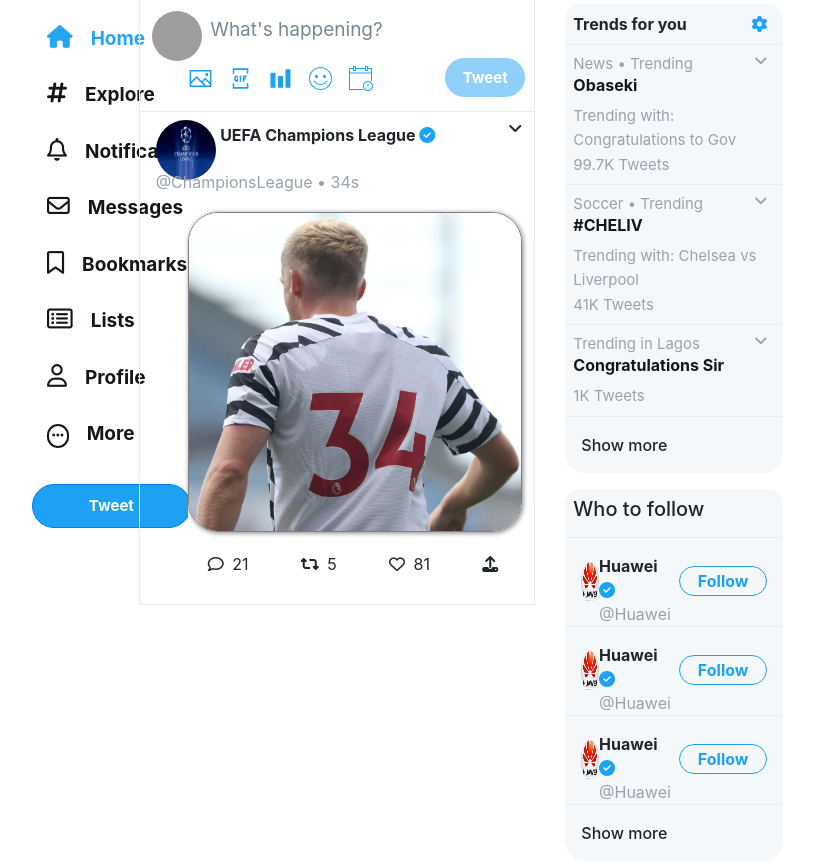
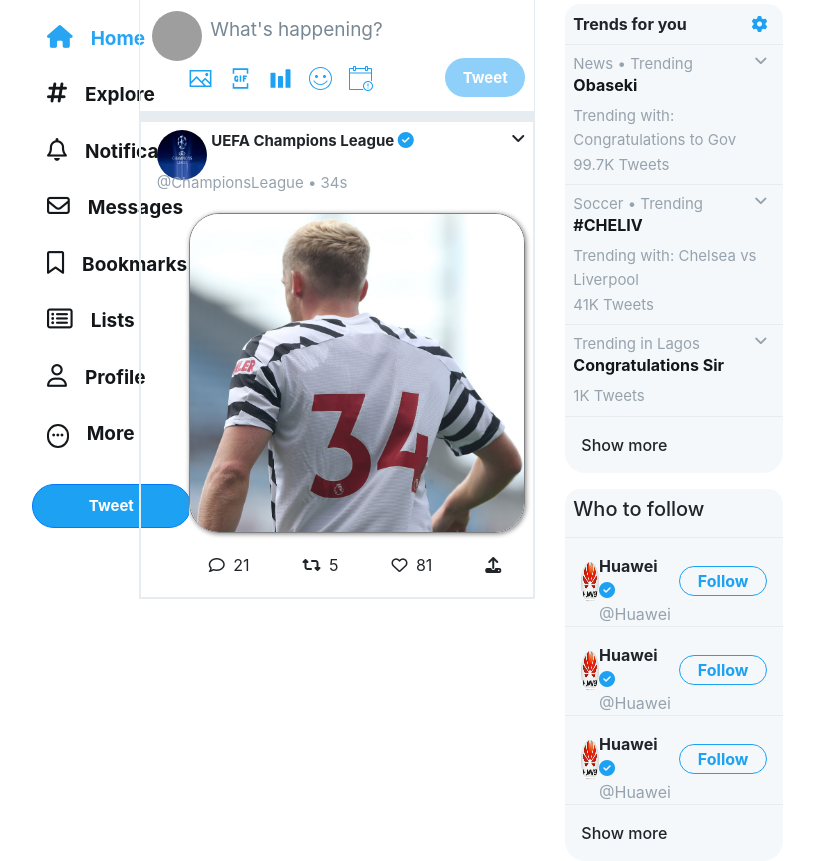
Before and after one commit to Tituz175/Twitter, a plain HTML site: page home.html in a window 1280 px wide. Shown: the part 58-919 px from the top of the page, without its empty margins (303-1117 px from the left). Drawn offline with Linux system fonts and the light colour scheme; grey boxes are pictures that could not be loaded.

Commit message:
commenting of scss file for home page

```diff
--- a/home.html
+++ b/home.html
@@ -160,17 +160,15 @@
                             </div>
                         </div>
                     </div>
-                    <div class=" pr-1 pb-2">
+                    <div class="ps">
                         <div class="d-flex justify-content-between ml-3">
                             <div>
-                                <img src="/image/u.jpg" alt="" class="img img-fluid rounded-circle mt-2"
-                                    style="height: 60px; width: 60px;">
-                                <span style="position: relative; bottom: 10px; font-weight: bolder;">
+                                <img src="/image/u.jpg" alt="" class="img img-fluid rounded-circle dp mt-2">
+                                <span class="pst">
                                     UEFA Champions League
                                 </span>
-                                <i class="fas fa-check-circle"
-                                    style="color: #1DA1F2; position: relative; bottom: 10px;"></i>
-                                <span style="color: #96A3AE; position: relative; bottom: 10px;">
+                                <i class="fas fa-check-circle psi"></i>
+                                <span class="pst2">
                                     @ChampionsLeague • 34s
                                 </span>
                             </div>
--- a/scss/home.scss
+++ b/scss/home.scss
@@ -34,15 +34,20 @@
 //key p=profile
 $pwidth:50px;
 $pheight:50px;
+
+//.sidev=side nav
 .sidev{
     // position: relative;
     // left: 100px;
     margin: 0px 0px 0px 320px;
+
+    //.v=the div housing each side nav items
     .v{
         padding: 28px 0px 0px 0px;
         border: 0px solid red;
         // :hover .sv{ background: $hsvbgColor; color: $hsvColor;
         // }
+        //.sv=the nav items
        .sv{
            text-decoration: none;
            color: $textColor;
@@ -52,28 +57,29 @@
            font-size: $font;
            font-weight: 700;
        }
+       //.isv=icon in the nav items
        .isv{
            font-size: $ifont;
            margin-right: 18px;
        }
     }
    }
+   //hover effect for the nav times
 .v:hover .sv{ background: $hsvbgColor; color: $hsvColor;}
+//.t=twitter icon
 .t{
     border-radius: 30px;
     padding: 12px;
     color: $hsvColor;
     font-size: 180%;
     margin: 2px 0px 0px 0px;
-    // :hover {
-    //     background: $hsvbgColor;
-    //     color: $hsvColor;
-    // }
 }
+//hover effect for the icon
 .t:hover {
     background: $hsvbgColor;
     color: $hsvColor;
 }
+//.t=tweet buttom in the side nav
 .b{
     font-size: $lfont;
     font-weight: 700;
@@ -83,42 +89,59 @@
     padding: 5% 0% 5% 0%;
     margin: 35px 0px 0px 0px;
 }
+//hover effect for the buttom
 .b:hover{
     background: #1A91DA;
 }
-
+//.mb=main webpage body
 .mb{
     border: 1px solid $bColor;
+    //.h=home text
     .h{
         padding: 10px;
         font-size: $font;
         font-weight: 800;
         border-bottom: 1px solid $bColor;
     }
-    .dp{
-        width: $pwidth;
-        height: $pheight;
-    }
+    //.hi=home icon
     .hi{
         border-bottom: 0px solid black;
         border-radius: 50px;
         padding: 5px;
         height: 35px;
-        }
+    }
+    //hover effect for home icon
+    .hi:hover {
+        background: $hsvbgColor;
+        color: $hsvColor;
+    }
+    //.dp=profile picture
+    .dp{
+        width: $pwidth;
+        height: $pheight;
+    }
+    //.p=profile
     .p{
-        border-bottom: 1px solid $bColor;
+        border-bottom: 10px solid $bColor;
         padding: 4px;
+        //.pt=profile text
         .pt{
             font-size: $font;
             font-weight: 400;
             color: #778794;
         }
+        //.pi=profile icons
         .pi{
             margin: 0px 5px 12px 2px;
             padding: 4px;
             border: 0px solid black;
             border-radius: 20px;
         }
+        //hover effect for the icons
+        .pi:hover{
+            background: $hsvbgColor;
+        }
+        //.pb=profile buttom
         .pb{
             margin: 0px 100px 0px 0px;
             color:white;
@@ -131,12 +154,29 @@
             left: 60px;
         }
     }
-
+    //.ps=posts
+    .ps{
+        border: 1px solid $bColor;
+        //.pst=post text
+        .pst{
+            position: relative;
+            bottom: 10px;
+            font-weight: 700;
+            font-size: $lfont;
+        }
+        //.psi=post icon
+        .psi{
+            color: $hsvColor;
+            position: relative;
+            bottom: 10px;
+        }
+        //.pst2=post secondary text
+        .pst2{
+            font-weight: 400;
+            font-size: $lfont;
+            color: #96A3AE;
+            position: relative;
+            bottom: 10px;
+        }
+    }
 }
-.hi:hover {
-    background: $hsvbgColor;
-    color: $hsvColor;
-}
-.pi:hover{
-    background: $hsvbgColor;
-}
```
Also changed, not shown: css/home.css, 1 other file.
